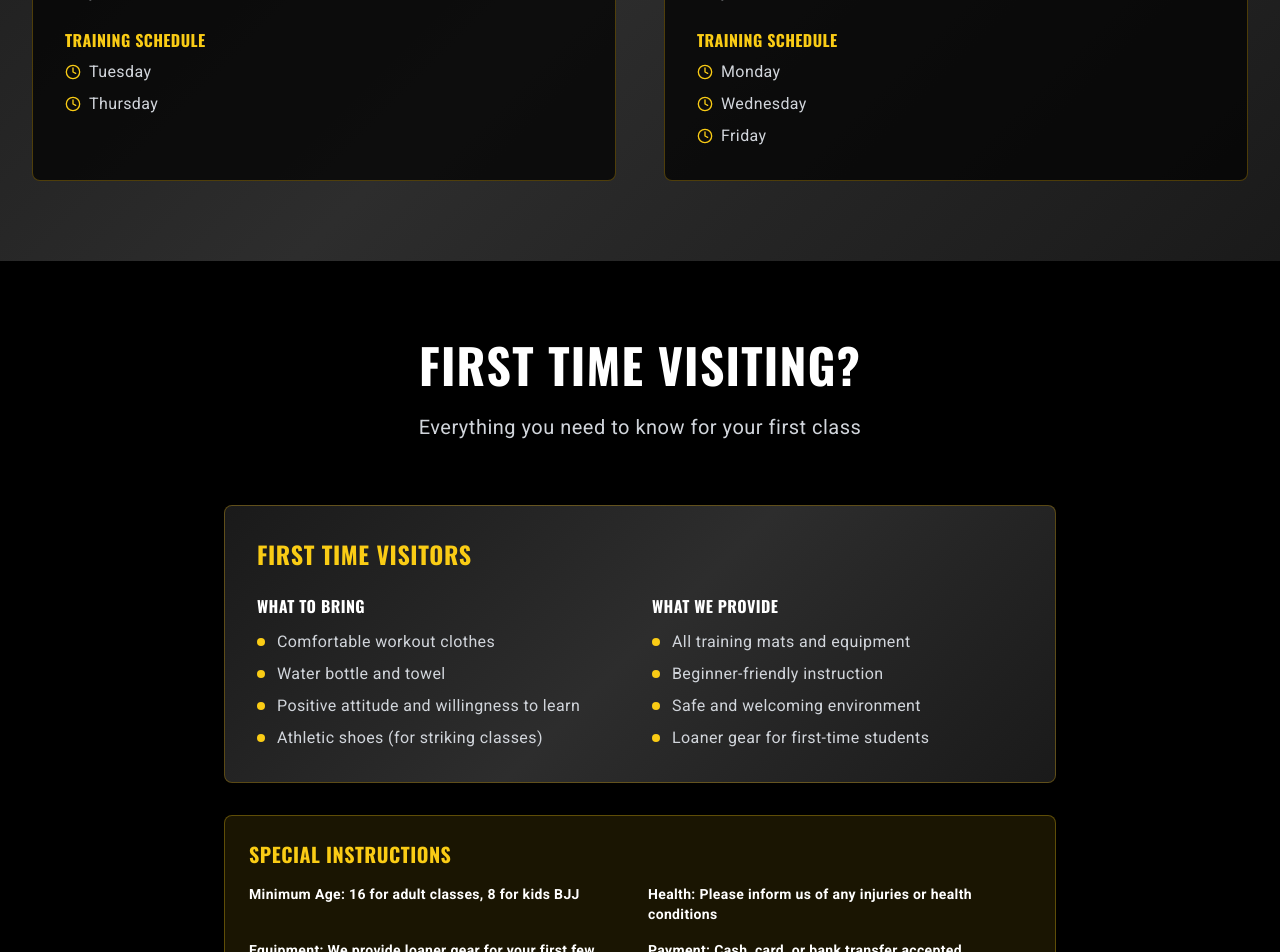
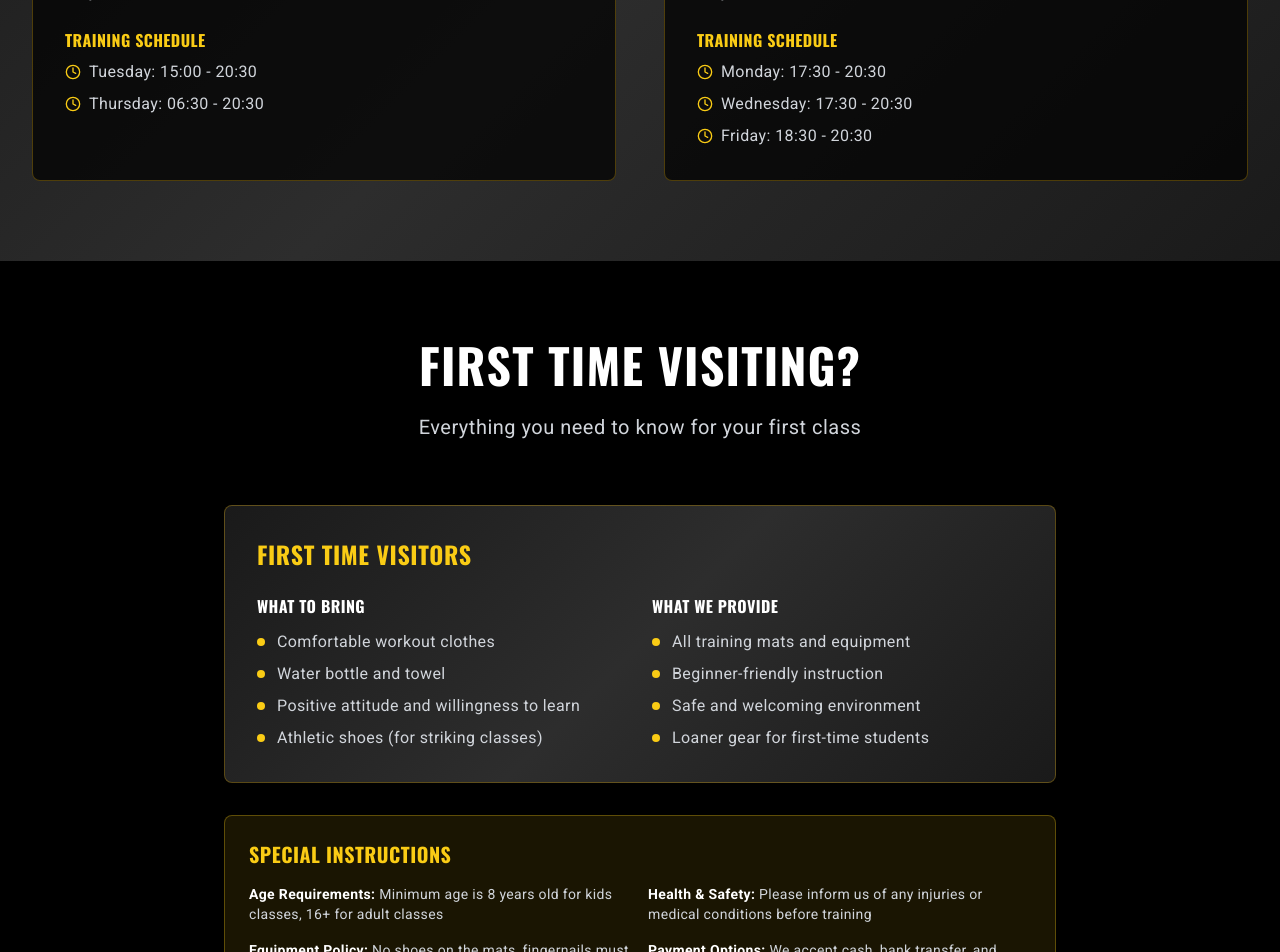
Before and after one commit to Leox-bot/SportAcademy, a React (Vite) app: page /contact in a window 1280 px wide. Shown: the part 1340-2292 px from the top of the page. Built offline with nearby package versions, Linux system fonts and the light colour scheme.

Commit message:
Restore Special Instructions to Original Content

```diff
--- a/src/pages/Contact.tsx
+++ b/src/pages/Contact.tsx
@@ -138,11 +138,11 @@ export default function Contact() {
                   <div className="space-y-2">
                     <div className="flex items-center">
                       <Clock className="w-4 h-4 text-yellow-400 mr-2" />
-                      <span className="text-gray-300 tracking-wide">{t('schedule.tuesday')}</span>
+                      <span className="text-gray-300 tracking-wide">{t('schedule.tuesday')}: 15:00 - 20:30</span>
                     </div>
                     <div className="flex items-center">
                       <Clock className="w-4 h-4 text-yellow-400 mr-2" />
-                      <span className="text-gray-300 tracking-wide">{t('schedule.thursday')}</span>
+                      <span className="text-gray-300 tracking-wide">{t('schedule.thursday')}: 06:30 - 20:30</span>
                     </div>
                   </div>
                 </div>
@@ -171,15 +171,15 @@ export default function Contact() {
                   <div className="space-y-2">
                     <div className="flex items-center">
                       <Clock className="w-4 h-4 text-yellow-400 mr-2" />
-                      <span className="text-gray-300 tracking-wide">{t('schedule.monday')}</span>
+                      <span className="text-gray-300 tracking-wide">{t('schedule.monday')}: 17:30 - 20:30</span>
                     </div>
                     <div className="flex items-center">
                       <Clock className="w-4 h-4 text-yellow-400 mr-2" />
-                      <span className="text-gray-300 tracking-wide">{t('schedule.wednesday')}</span>
+                      <span className="text-gray-300 tracking-wide">{t('schedule.wednesday')}: 17:30 - 20:30</span>
                     </div>
                     <div className="flex items-center">
                       <Clock className="w-4 h-4 text-yellow-400 mr-2" />
-                      <span className="text-gray-300 tracking-wide">{t('schedule.friday')}</span>
+                      <span className="text-gray-300 tracking-wide">{t('schedule.friday')}: 18:30 - 20:30</span>
                     </div>
                   </div>
                 </div>
@@ -235,22 +235,22 @@ export default function Contact() {
               <div className="grid md:grid-cols-2 gap-4">
                 <div>
                   <p className="text-gray-300 text-sm tracking-wide">
-                    <strong className="text-white">{t('contact.instructions.age')}</strong>
+                    <strong className="text-white">Age Requirements:</strong> Minimum age is 8 years old for kids classes, 16+ for adult classes
                   </p>
                 </div>
                 <div>
                   <p className="text-gray-300 text-sm tracking-wide">
-                    <strong className="text-white">{t('contact.instructions.health')}</strong>
+                    <strong className="text-white">Health & Safety:</strong> Please inform us of any injuries or medical conditions before training
                   </p>
                 </div>
                 <div>
                   <p className="text-gray-300 text-sm tracking-wide">
-                    <strong className="text-white">{t('contact.instructions.equipment')}</strong>
+                    <strong className="text-white">Equipment Policy:</strong> No shoes on the mats, fingernails must be trimmed, no jewelry during training
                   </p>
                 </div>
                 <div>
                   <p className="text-gray-300 text-sm tracking-wide">
-                    <strong className="text-white">{t('contact.instructions.payment')}</strong>
+                    <strong className="text-white">Payment Options:</strong> We accept cash, bank transfer, and online payments through our booking system
                   </p>
                 </div>
               </div>
```
